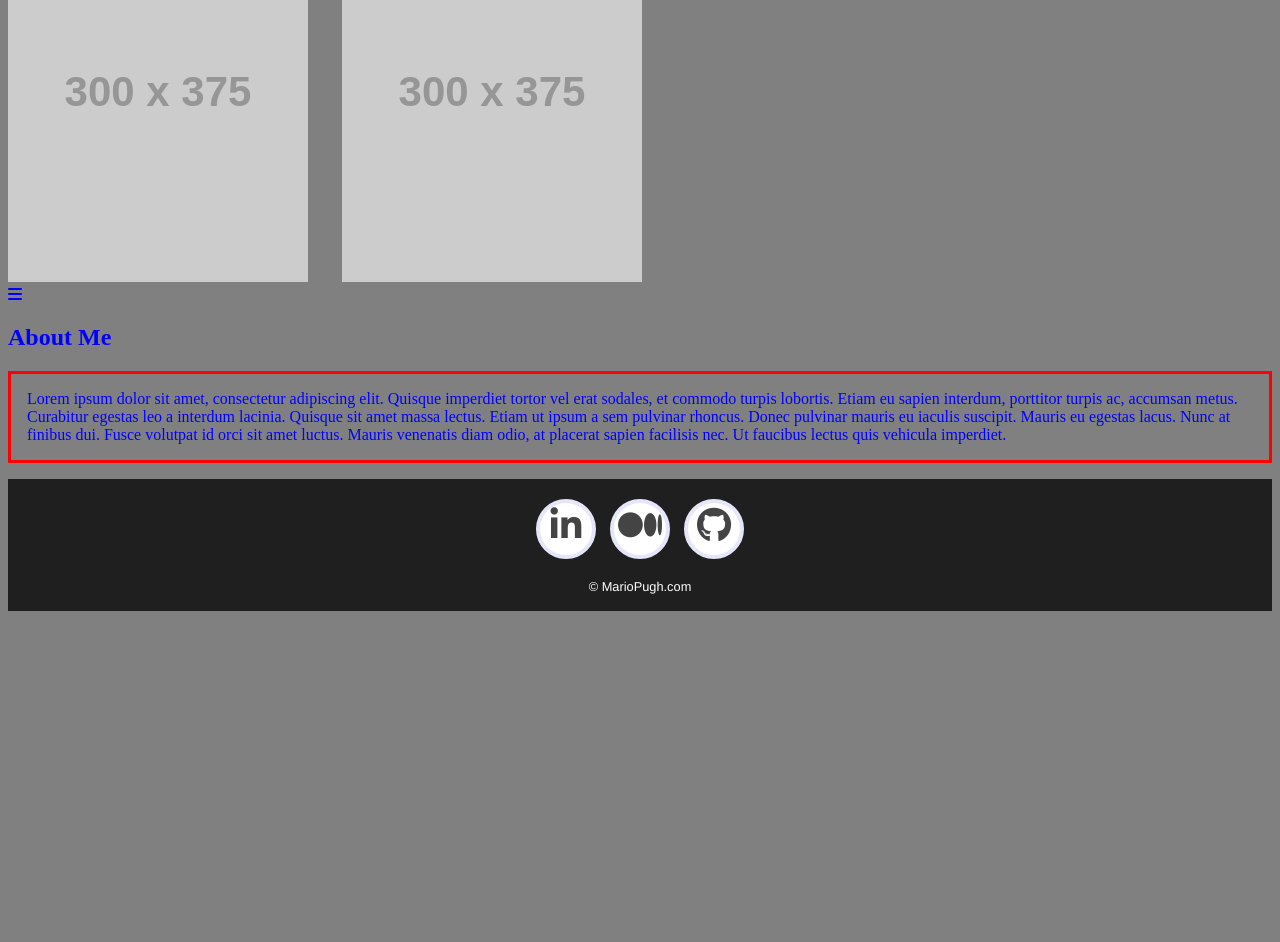
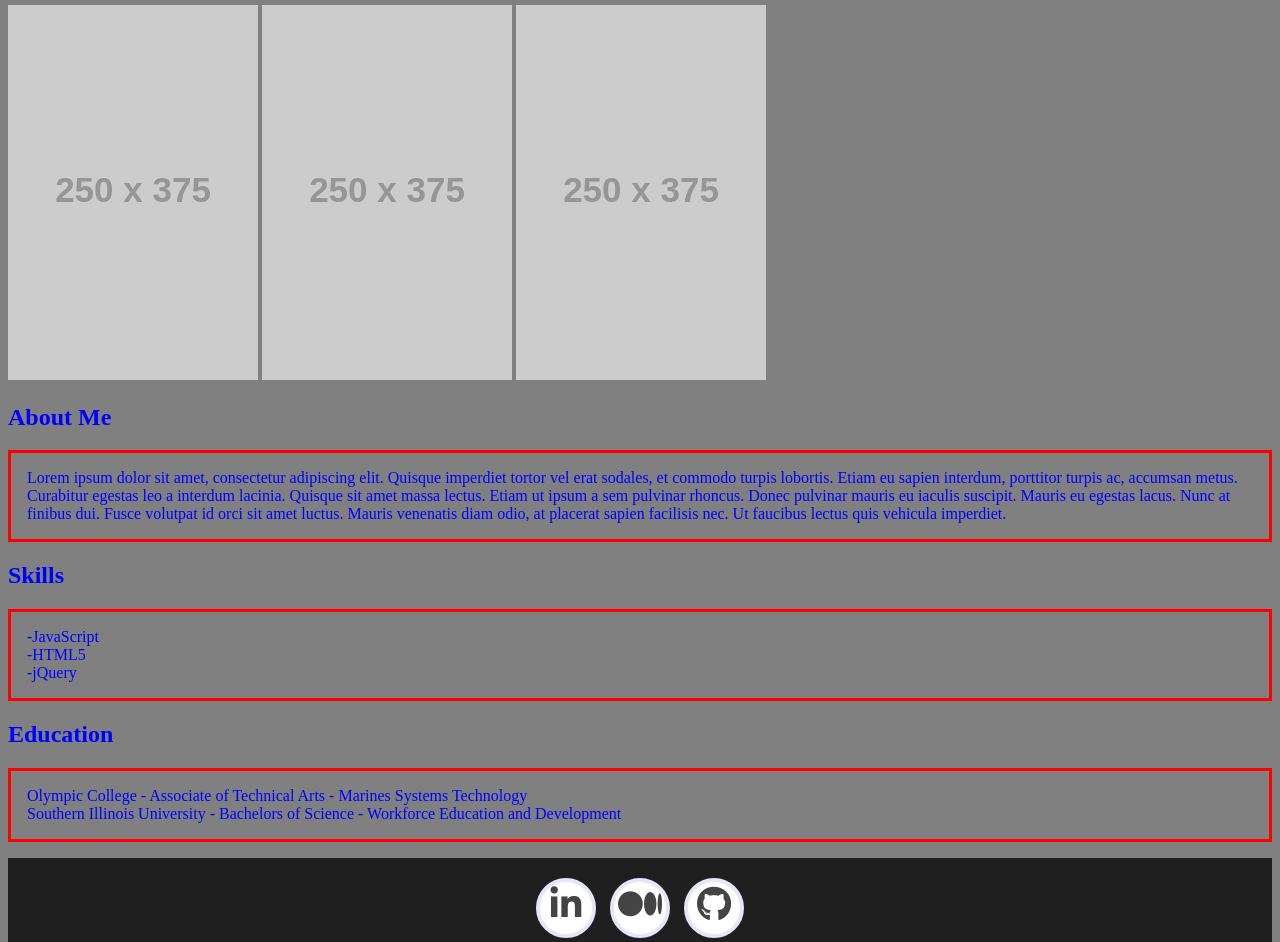
Before and after one commit to marioepugh/portfolio, a plain HTML site: page index.html in a window 1280 px wide. Shown: the part 235-1177 px from the top of the page. Before the commit the page ends 854 px from the top, so only its background shows below. Drawn offline with Linux system fonts and the light colour scheme; placeholder pictures from the web are drawn by us.

Commit message:
html changes

```diff
--- a/index.html
+++ b/index.html
@@ -10,23 +10,33 @@
 
   </style>
 
-  <head>
+</head>
 
-  </head>
+<body>
 
-  <body>
-    <h1>Mario Pugh</h1>
+  <header>
+    <nav class="inner">
 
-    <header>
-      <nav class="inner">
-        <h2>Projects</h2>
-        <img src="http://placehold.it/300x375/000000" />
+      <div class="fa fa-bars"></div>
+      <h1>Mario Pugh</h1>
+    </nav>
+  </header>
 
-        <img src="http://placehold.it/300x375/000000" />
-      </nav>
-    </header>
+  <main>
 
-    <div class="fa fa-bars"></div>
+
+
+
+
+
+    <nav class="inner">
+      <h2>Projects</h2>
+      <img src="http://placehold.it/250x375/000000" />
+      <img src="http://placehold.it/250x375/000000" />
+      <img src="http://placehold.it/250x375/000000" />
+    </nav>
+
+
 
 
 
@@ -39,7 +49,28 @@
       lectus quis vehicula imperdiet.
     </p>
 
-  </body>
+    <h2>Skills</h2>
+    <p>
+
+      -JavaScript</br>
+      -HTML5</br>
+      -jQuery</br>
+
+    </p>
+
+    <h2>Education</h2>
+    <p>
+
+      Olympic College - Associate of Technical Arts - Marines Systems Technology
+
+      </br>
+      Southern Illinois University - Bachelors of Science - Workforce Education and Development
+      </br>
+
+    </p>
+
+    <!-- <a href="http://mbsy.co/hBFWw" target="_blank" style="outline:none;border:none;"><img src="https://ambassador-api.s3.amazonaws.com/uploads/marketing/11967/2016_08_24_20_09_00.png" alt="Code Fellows" border="0" /></a> -->
+  </main>
 
   <footer>
     <div class="footer">
@@ -51,4 +82,7 @@
   </footer>
 
 
+
+</body>
+
 </html>
--- a/style.css
+++ b/style.css
@@ -8,6 +8,13 @@ p {
   border-color: #FF0000;
   padding: 1em;
   /*background-color: white;*/
+}
+
+.inner {
+  display: inline-block;
+ margin-top: 40px;
+ margin-right: 75px;
+
 }
 
 body {
@@ -35,6 +42,10 @@ body {
   margin: 20px 5px;
 }
 
+.footer {
+  inline-block;
+}
+
 .copy_text {
   font-family: Helvetica;
   font-size: 0.8em;
@@ -51,3 +62,13 @@ header img {
 img {
   <img src="http://placehold.it/300x375/000000" style="height:80%;">
 }
+
+head .div {
+  inline: block;
+}
+
+header ul li {
+display: inline-block;
+margin-top: 40px;
+margin-right: 75px;
+}
```
